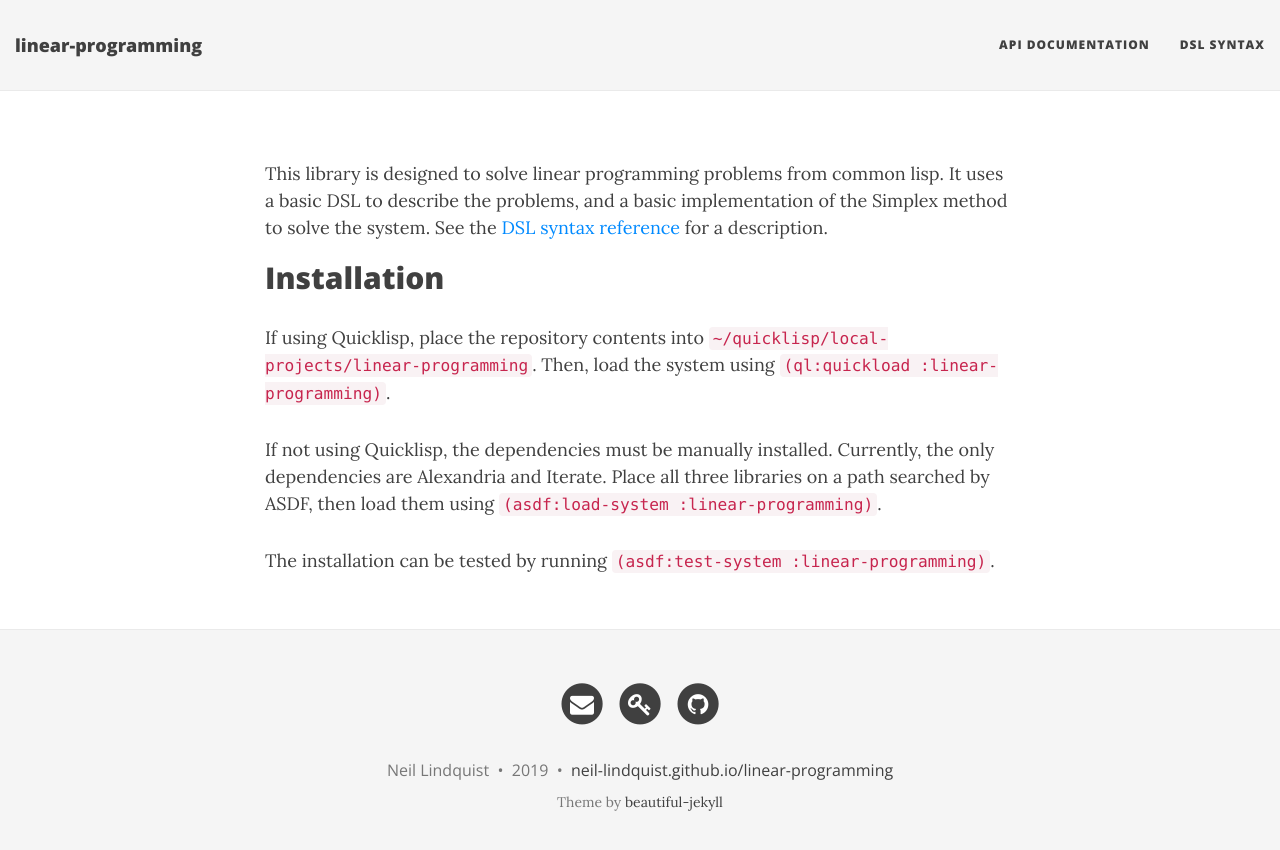
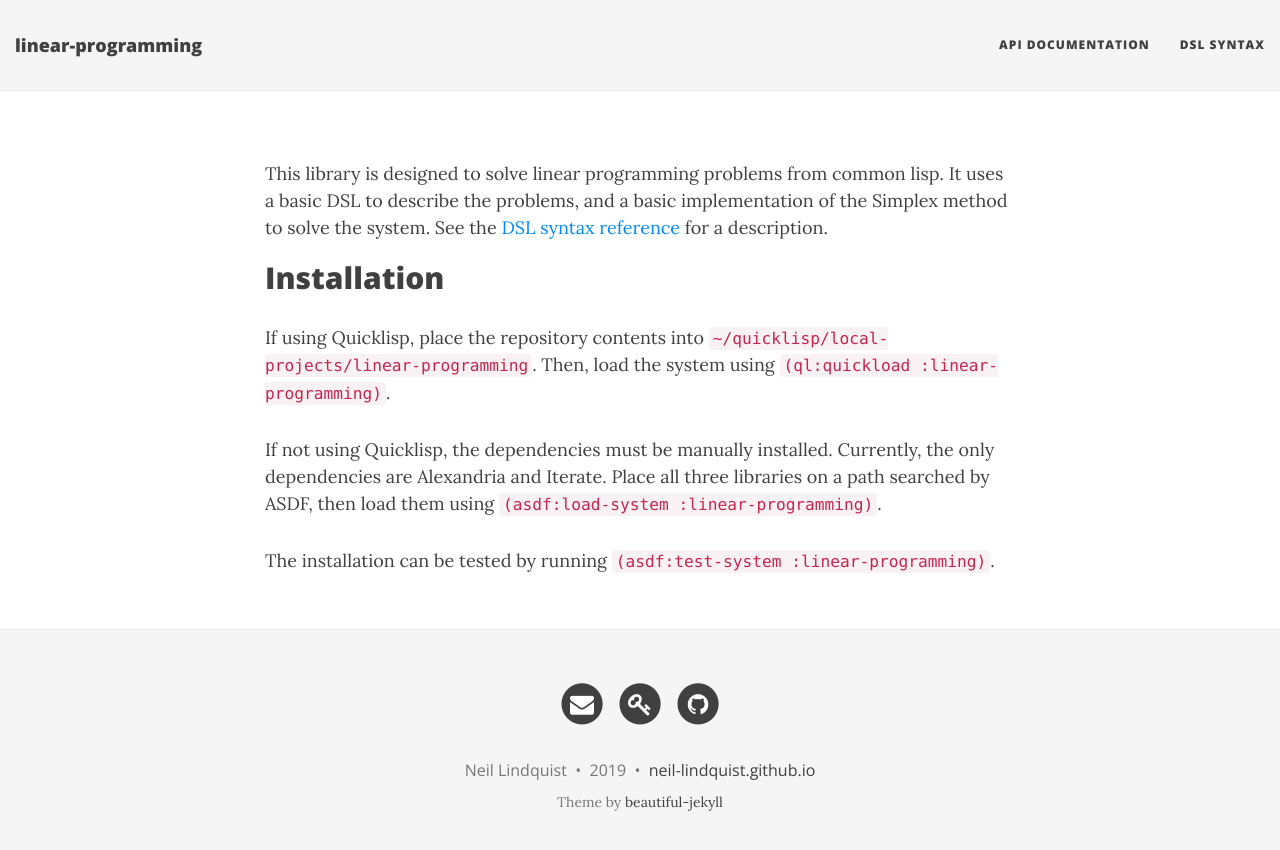
Before and after one commit to neil-lindquist/linear-programming, a Jekyll site: the page built from docs/index.md, in a window 1280 px wide. Shown: the top 850 px of the page. Built offline with Jekyll 4.4.1, drawn with Linux system fonts in a browser that asks for light colours; a style sheet for code colours, icons or effects is not loaded.

```diff
--- a/docs/_config.yml
+++ b/docs/_config.yml
@@ -98,7 +98,7 @@ share-links-active:
 
 # How to display the link to the website in the footer
 # Remove this if you don't want a link in the footer
-url-pretty: "neil-lindquist.github.io/linear-programming"
+url-pretty: "neil-lindquist.github.io"
 
 # --- Web Statistics Section --- #
 
```
Also changed, not shown: 7 other files.
